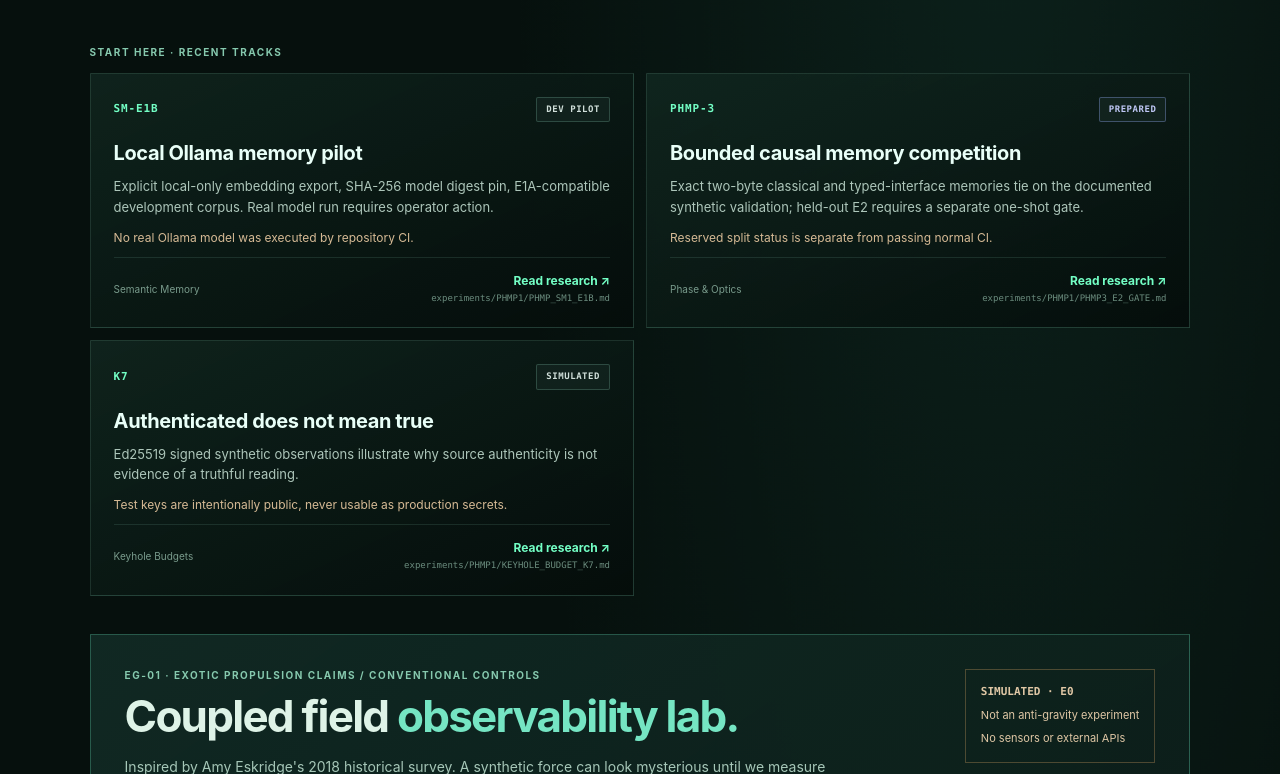
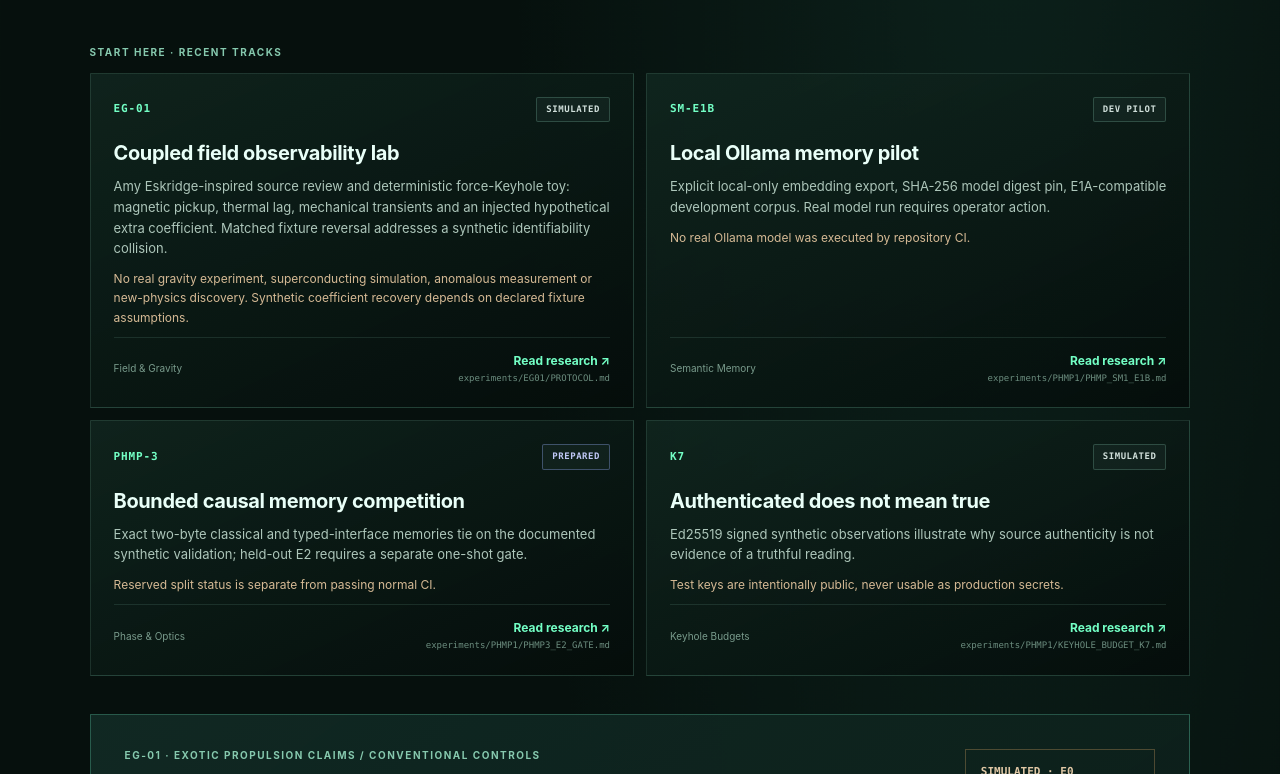
Before and after one commit to MichaelWave369/NestedBubbleGear, a React (Vite) app: page / in a window 1280 px wide. Shown: the part 1966-2740 px from the top of the page. Built offline with nearby package versions, Linux system fonts and the light colour scheme.

Commit message:
feat(eg01): surface controlled field study in Research Atlas and CI

```diff
--- a/src/researchAtlasData.js
+++ b/src/researchAtlasData.js
@@ -7,7 +7,7 @@ const row = (id, title, category, status, summary, path, note = '') => ({
 })
 export const RESEARCH_CATEGORIES = Object.freeze([
   'All', 'Semantic Memory', 'Phase & Optics', 'Keyhole Budgets',
-  'Resonance & Evidence', 'Governance & Time', 'Foundations',
+  'Resonance & Evidence', 'Field & Gravity', 'Governance & Time', 'Foundations',
 ])
 export const RESEARCH_STATUS = Object.freeze({
   'DEV PILOT': 'Working exploratory or operator-driven software, not validated deployment',
@@ -18,6 +18,9 @@ export const RESEARCH_STATUS = Object.freeze({
   'PROPOSED': 'Research proposal; effect not established',
 })
 export const RESEARCH_TRACKS = Object.freeze([
+  row('EG-01','Coupled field observability lab','Field & Gravity','SIMULATED',
+    'Amy Eskridge-inspired source review and deterministic force-Keyhole toy: magnetic pickup, thermal lag, mechanical transients and an injected hypothetical extra coefficient. Matched fixture reversal addresses a synthetic identifiability collision.',
+    'experiments/EG01/PROTOCOL.md','No real gravity experiment, superconducting simulation, anomalous measurement or new-physics discovery. Synthetic coefficient recovery depends on declared fixture assumptions.'),
   row('SM-E1E','Click-to-run hosted embedding pilot','Semantic Memory','DEV PILOT',
     'GitHub-only manual Actions workflow downloads fixed-revision public embeddings model on an ephemeral runner; produces E1A/E1C/E1D summary receipts from synthetic development text.',
     'experiments/PHMP1/PHMP_SM1_E1E.md','No actual hosted model evidence exists until the operator manually runs the workflow and downloads its report.'),
```
